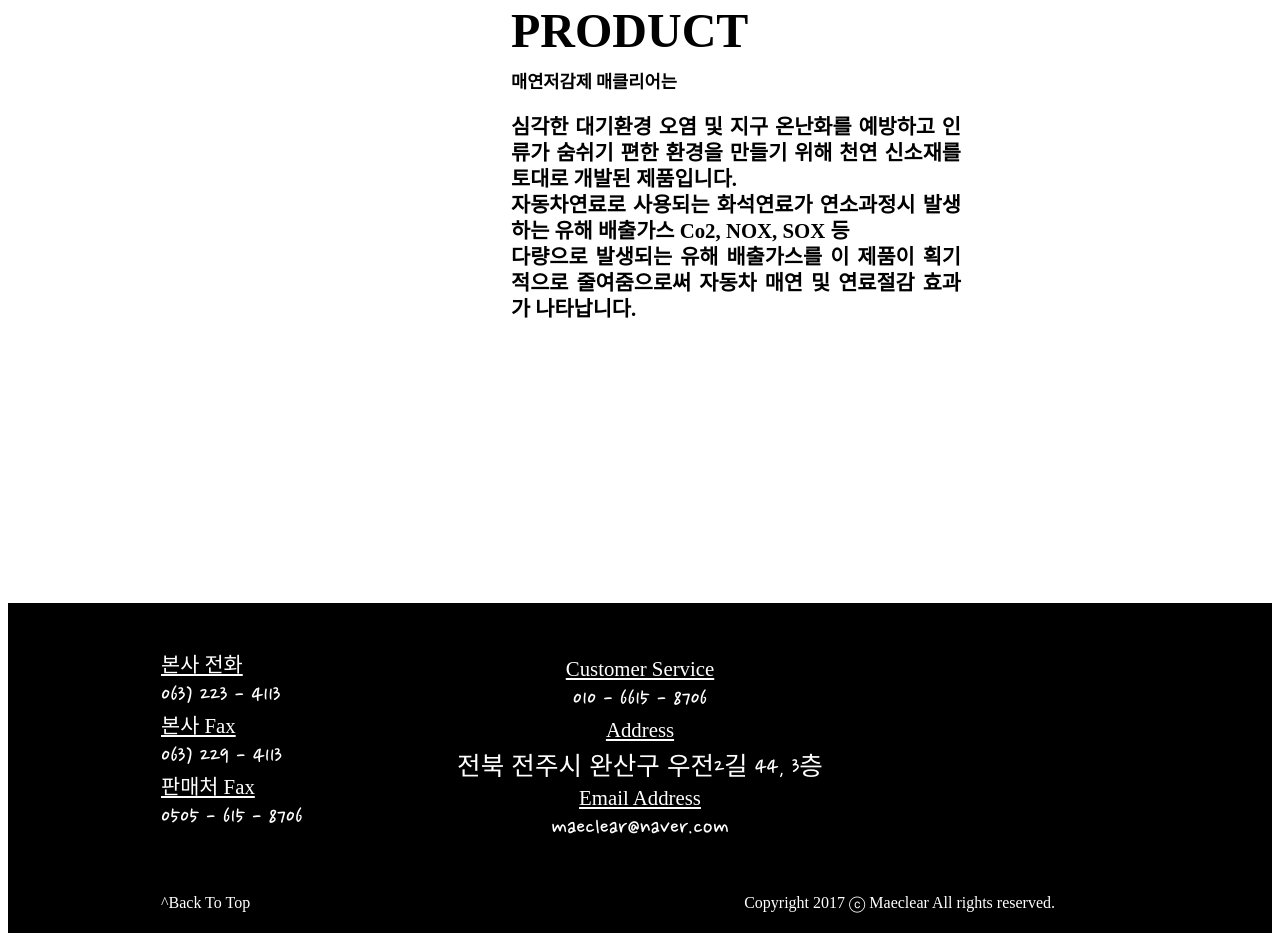
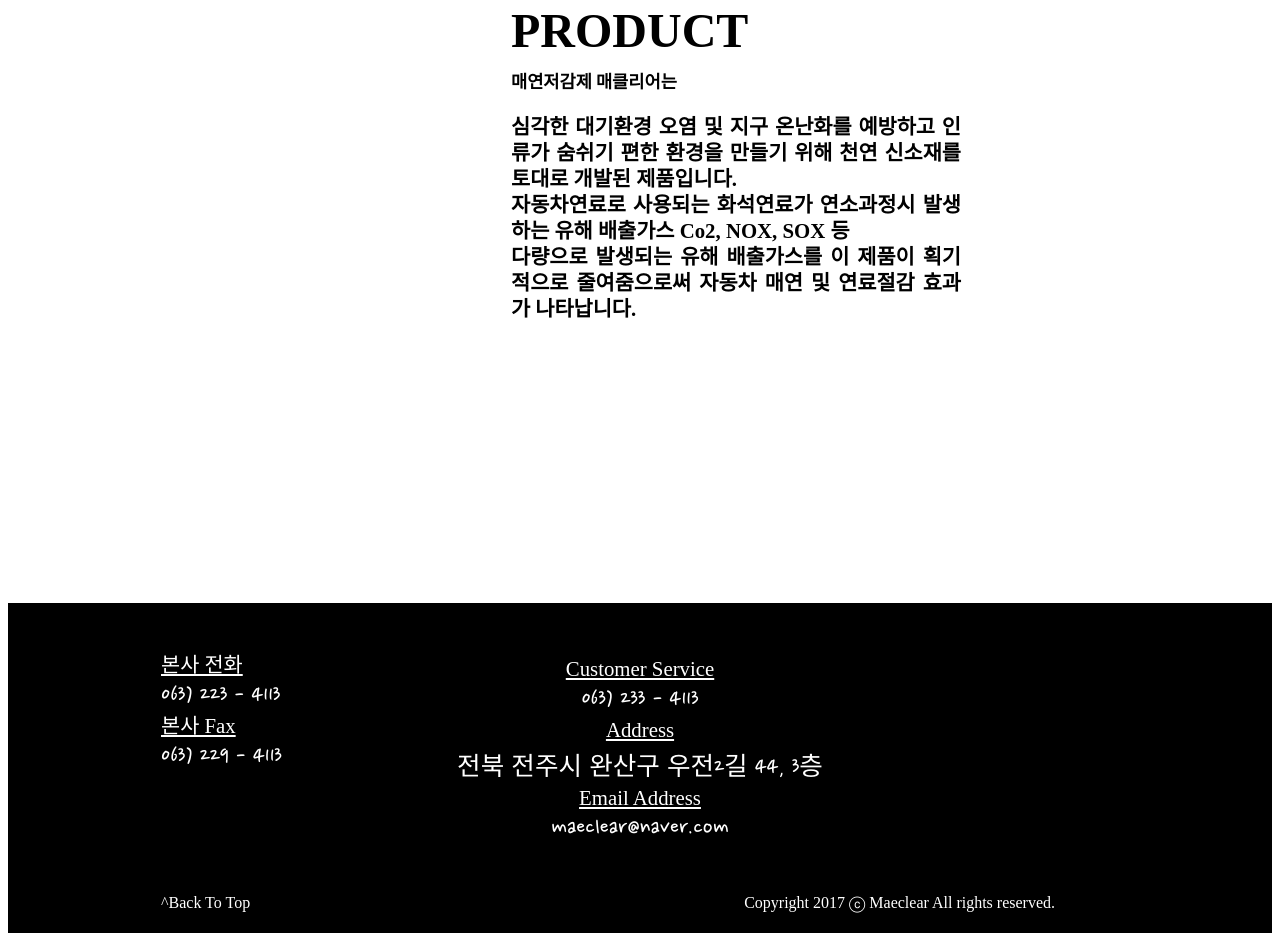
Before and after one commit to h105h/home, a plain HTML site: page HTMLPage1.html in a window 1280 px wide. Shown: the part 1656-2597 px from the top of the page. Drawn offline with Linux system fonts and the light colour scheme; a script that the page names is missing; a web font is replaced by a local one.

Commit message:
번호 수정
2017.06.10
소비자 상담번호, 팩스번호 수정

```diff
--- a/HTMLPage1.html
+++ b/HTMLPage1.html
@@ -94,14 +94,12 @@
                     <dd>063) 223 - 4113</dd>
                     <dt>본사 Fax</dt>
                     <dd>063) 229 - 4113</dd>
-                    <dt>판매처 Fax</dt>
-                    <dd>0505 - 615 - 8706</dd>
                 </dl>
             </div>
             <div class="address">
                 <dl>
                     <dt>Customer Service</dt>
-                    <dd>010 - 6615 - 8706</dd>
+                    <dd>063) 233 - 4113</dd>
                     <dt>Address</dt>
                     <dd>전북 전주시 완산구 우전2길 44, 3층</dd>
                     <dt>Email Address</dt>
```
Also changed, not shown: HTMLPage2.html (+1 -3 lines), HTMLPage3.html (+1 -3 lines), HTMLPage4.html (+1 -3 lines), HTMLPage5.html (+1 -3 lines), HTMLPage6.html (+1 -3 lines), HTMLPage7.html (+1 -3 lines), HTMLPage8.html (+1 -3 lines), market/HTMLPage1.html (+1 -3 lines), market/HTMLPage2.html (+1 -3 lines), market/HTMLPage3.html (+1 -3 lines), market/HTMLPage4.html (+1 -3 lines), market/HTMLPage5.html (+1 -3 lines), market/HTMLPage6.html (+1 -3 lines).
